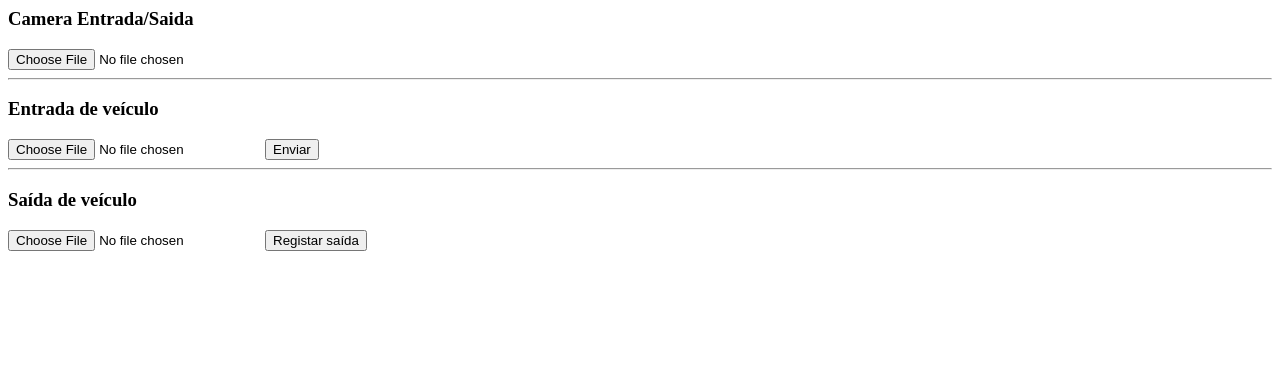
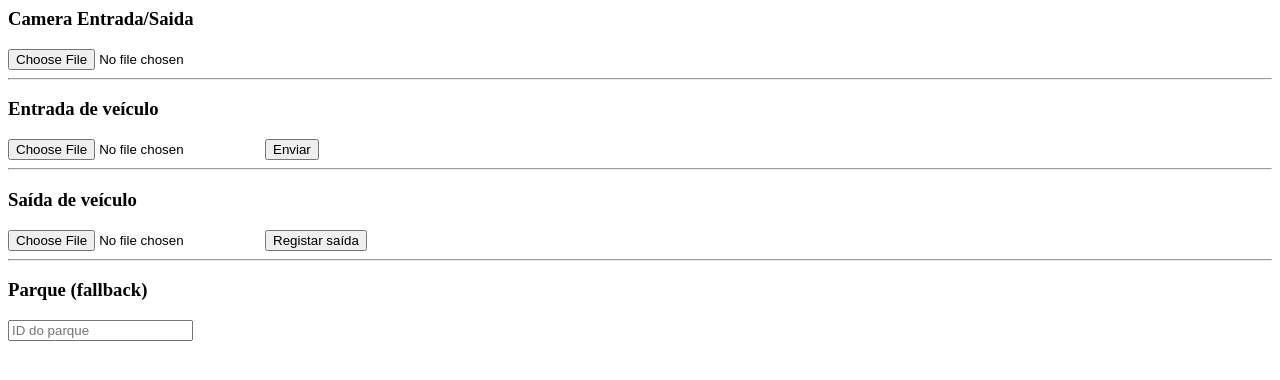
Before and after one commit to RubenM2222/SmartParkingLot, a Flask app: template edge_iot_pi/templates/index.html in a window 1280 px wide. Shown: the top 380 px of the page. Run offline with Flask 3, Linux system fonts and the light colour scheme; the template is opened without the code that fills it, so the values that code supplies are empty.

Commit message:
Edge IoT modificado para multiplos parques

```diff
--- a/edge_iot_pi/templates/index.html
+++ b/edge_iot_pi/templates/index.html
@@ -17,7 +17,10 @@
 <input type="file" accept="image/*" capture="camera" id="saidaCamera"> -->
 <input type="file" accept="image/*" id="saidaImagem">
 <button onclick="saida()">Registar saída</button>
+<hr>
 
+<h3>Parque (fallback)</h3>
+<input type="number" id="parque_id" placeholder="ID do parque">
 <!--
 <hr>
 <h3>Reservar lugar</h3>
@@ -42,6 +45,7 @@ function enviar() {
     //Usar camera ou ficheiros
     const inputCamera = document.getElementById('camera');
     const inputFile = document.getElementById('imagem');
+    const parqueId = document.getElementById("parque_id").value;
 
     const input = inputCamera.files.length ? inputCamera : inputFile;
     if (input.files.length === 0) {
@@ -54,7 +58,7 @@ function enviar() {
     const formData = new FormData();
     formData.append('image', file);
 
-    fetch(`${OCR_SERVER}/ocr?tipo=entrada`, {
+    fetch(`${OCR_SERVER}/ocr?tipo=entrada&parque_id=${parqueId}`, {
         method: 'POST',
         body: formData
     })
@@ -89,6 +93,7 @@ function enviar() {
 function saida() {
     const inputCamera = document.getElementById('camera');
     const inputFile = document.getElementById('saidaImagem');
+    const parqueId = document.getElementById("parque_id").value;
 
     const input = inputCamera.files.length ? inputCamera : inputFile;
 
@@ -102,7 +107,7 @@ function saida() {
     const formData = new FormData();
     formData.append('image', file);
 
-    fetch(`${OCR_SERVER}/ocr?tipo=saida`, {
+    fetch(`${OCR_SERVER}/ocr?tipo=saida&parque_id=${parqueId}`, {
         method: 'POST',
         body: formData
     })
```
Also changed, not shown: edge_iot_pi/server.py (+22 -5 lines).
